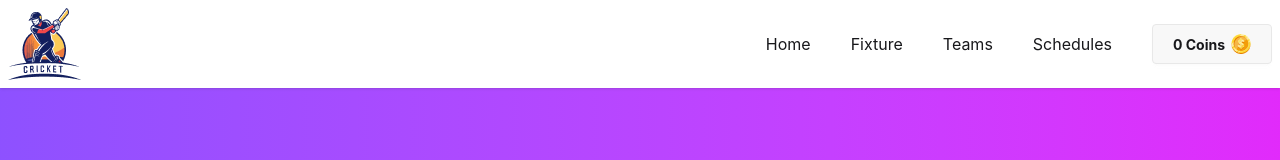
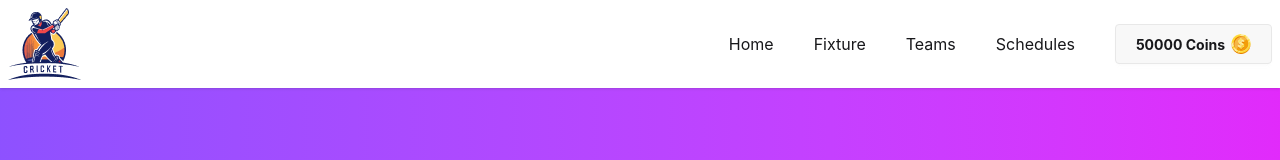
Before and after one commit to rashidulislamg71/React-BPL-Dream, a React (Vite) app: page / in a window 1280 px wide. Shown: the top 160 px of the page. Built offline with nearby package versions, Linux system fonts and the light colour scheme.

Commit message:
add coin state

```diff
--- a/src/App.jsx
+++ b/src/App.jsx
@@ -1,4 +1,4 @@
-import React, { Suspense } from "react";
+import React, { Suspense, useState } from "react";
 import "./App.css";
 import NavBar from "./Components/NavBar/NavBar";
 import Hero from "./Components/HeroBanner/Hero";
@@ -8,10 +8,12 @@ import AvailablePlayers from "./Components/Players/AvailablePlayers";
 const playerPromise = fetch("/data.json").then((res) => res.json());
 
 function App() {
+  const [coin, setCoin] = useState(50000);
+
   return (
     <div>
       <nav>
-        <NavBar />
+        <NavBar coins={coin} />
       </nav>
       <section>
         <Hero />
--- a/src/Components/NavBar/NavBar.jsx
+++ b/src/Components/NavBar/NavBar.jsx
@@ -2,7 +2,7 @@ import React from "react";
 import Links from "../../Utils/Links";
 
 import logo from "../../assets/logo.png";
-import coin from "../../assets/dollar_1.png";
+import coinImg from "../../assets/dollar_1.png";
 
 const navItems = [
   { id: 1, name: "Home", path: "/" },
@@ -11,7 +11,7 @@ const navItems = [
   { id: 4, name: "Schedules", path: "/schedules" },
 ];
 
-function NavBar() {
+function NavBar({coins}) {
   return (
     <div>
       <div className="navbar bg-base-100 shadow-sm">
@@ -31,8 +31,8 @@ function NavBar() {
         </div>
         <div className=" ml-10">
           <button className="btn px-5  font-bold flex">
-            0 Coins
-            <img src={coin} alt="coins" />
+            {coins} Coins
+            <img src={coinImg} alt="coins" />
           </button>
         </div>
       </div>
```
